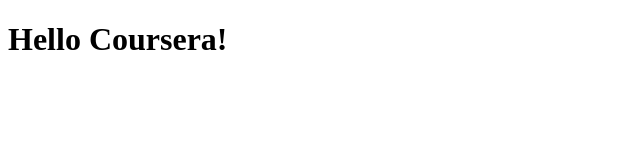
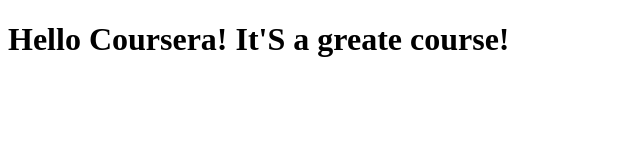
Before and after one commit to katayama0528/coursera-test, a plain HTML site: page site/index.html in a window 1280 px wide. Shown: the whole page, without its empty margins (0-640 px from the left). Drawn offline with Linux system fonts and the light colour scheme.

Commit message:
Small addition to my page.

```diff
--- a/site/index.html
+++ b/site/index.html
@@ -4,6 +4,6 @@
 	<title>Hello Coursera!</title>
 </head>
 <body>
-<h1>Hello Coursera!</h1>
+<h1>Hello Coursera! It'S a greate course!</h1>
 </body>
 </html>
```
